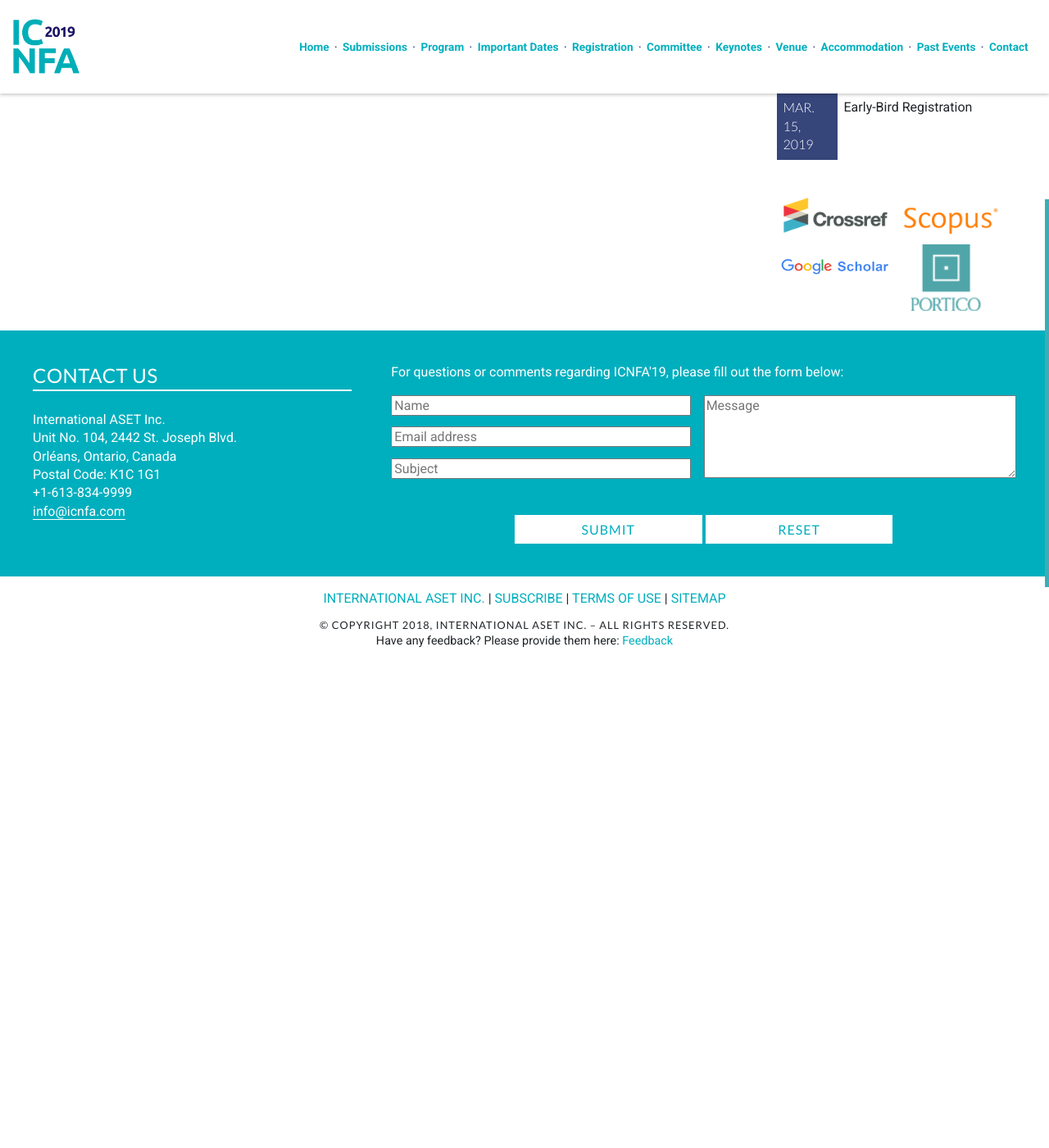
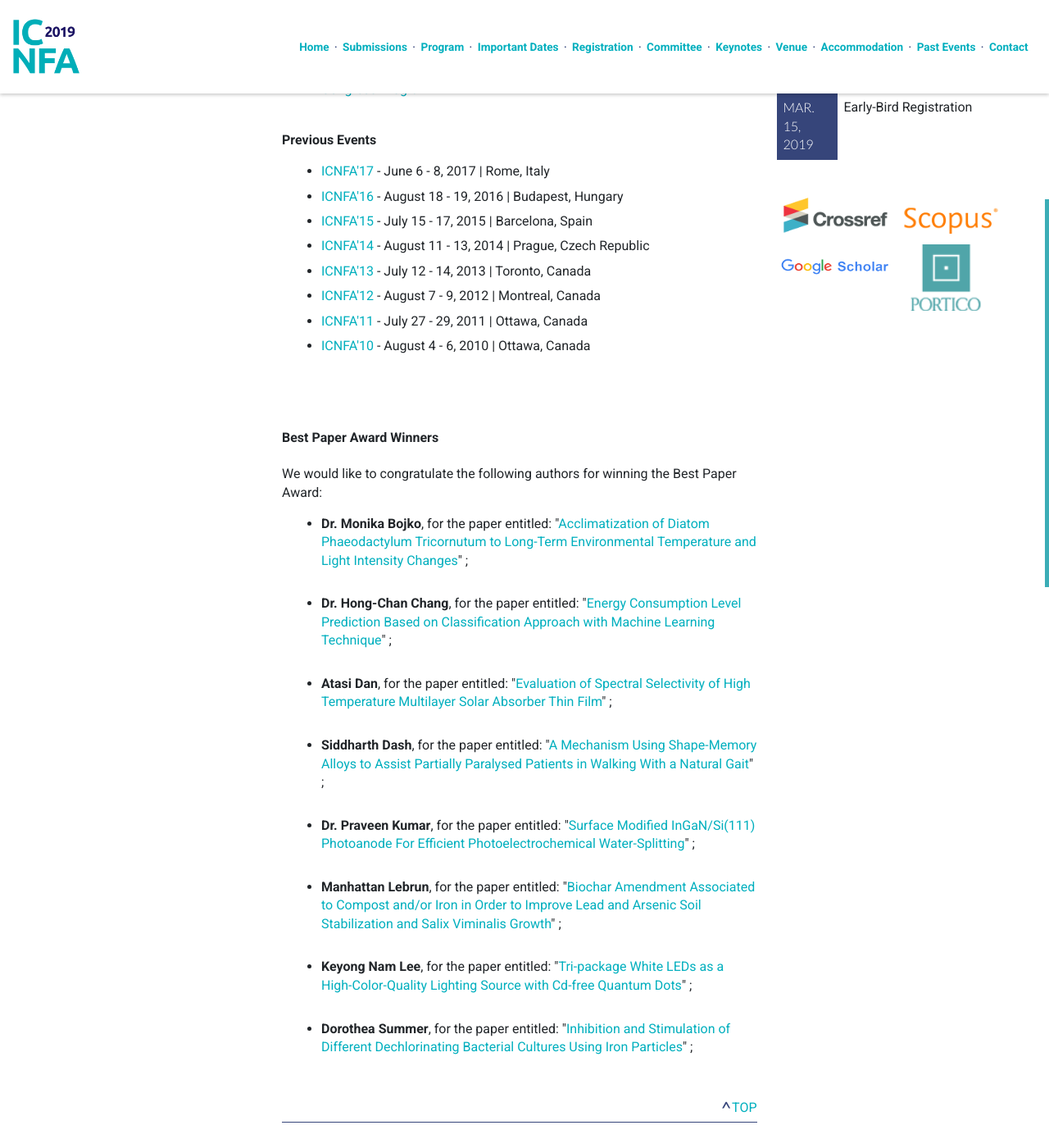
Before and after one commit to intaset/icnfa, a Jekyll site: the page built from past-events.html, in a window 1280 px wide and 1400 px high, scrolled down 720 px. Shown: the whole window at 82% size. Built offline with Jekyll 4.4.1, drawn with Linux system fonts in a browser that asks for light colours; nearby versions of some CDN libraries; Markdown is read by kramdown in place of the engine named in the settings; comment, search, counter and statistics services are not loaded; before the commit the page ends 1528 px from its top, so only the background shows below that; some of the changed text lies outside the part shown.

Commit message:
added past events

```diff
--- a/index.html
+++ b/index.html
@@ -26,7 +26,10 @@ keyword: nanotechnology conference, conference on nanotechnology 2019, nanofluid
               <li>selected papers from the congress will be submitted for possible publication in the <strong><a  class="body-link" href="http://ijtan.avestia.com/" target="_blank">International Journal of Theoretical and Applied Nanotechnology (IJTAN)</a></strong> (publication fees may apply)</li>
             </ul>
 
-    <p class="body">To learn more about the previous event in this conference series, please visit: <a href="/past-events/" class="body-link">Past Event</a>.</p>
+     <br>
+      <h2>Past Event</h2>
+            <iframe width="100%" height="330" src="https://www.youtube.com/embed/KjLwhC2CYEg" frameborder="0" allowfullscreen></iframe>
+      <p>For more information about of the previous event, please visit: <a href="/past-events" class="body-link">Past Event</a></p>
 
     <br>
     <h2>Paper Topics</h2>
--- a/past-events.html
+++ b/past-events.html
@@ -10,18 +10,28 @@ keyword: nanotechnology conference, nanofluid conference, nanomaterial conferenc
   <div class="unit-spacer content">
 
   	<h3>Past Events</h3>
-    <p class="body">Information about the last conference in this conference series will be available soon. Thank you for your patience.</p>
-    <!--<span class="anchor" id="top"></span>
-    <p class="body">The previous event in this conference series, ICNFA, was held on June 6 - 8, 2017, in Rome, Italy. ICNFA is one of the 4 conferences that make up the World Congress on New Technologies (NewTech). Our year-long planning and organization of several committees resulted in the conference becoming a major success. Please see below some of the highlights of the event.</p>
+    <!-- <p class="body">Information about the last conference in this conference series will be available soon. Thank you for your patience.</p> -->
+      <p class="body"><b>The previous event in this conference series, ICNFA, was held on August 19 - 21, 2018, in Madrid, Spain.</b> ICNFA is one of the 4 conferences that make up the World Congress on New Technologies (NewTech'18). Our year-long planning and organization of several committees resulted in the conference becoming a major success. Please see below some of the highlights of the event.</p>
     <ul>
         <li><a href="#Awards" class="body-link">Best Paper Award Winners</a></li>
-    	<li><a href="#Proceedings" class="body-link">Congress Proceedings</a></li>
-        <li><a href="#Video" class="body-link">Video: NewTech'17 Congress</a></li>
+        <li><a href="#Proceedings" class="body-link">Congress Proceedings</a></li>
+        <li><a href="#Video" class="body-link">Video: NewTech'18 Congress</a></li>
         <li><a href="#Photos" class="body-link">Photos of the Congress</a></li>
-    	<li><a href="#Website" class="body-link">ICNFA'17 Website</a></li>
+        <li><a href="#Website" class="body-link">ICNFA'18 Website</a></li>
         <li><a href="#Program" class="body-link">Congress Program</a></li>
     </ul>
 
+        <p><strong>Previous Events</strong></p>
+    <ul>
+       <li><a href="http://2017.icnfa.com" target="_blank" class="body-link">ICNFA'17</a> - June 6 - 8, 2017 | Rome, Italy</li>
+       <li><a href="http://2016.icnfa.com" target="_blank" class="body-link">ICNFA'16</a> - August 18 - 19, 2016 | Budapest, Hungary</li>
+       <li><a href="http://2015.icnfa.com" target="_blank" class="body-link">ICNFA'15</a> - July 15 - 17, 2015 | Barcelona, Spain</li>
+       <li><a href="http://2014.icnfa.com" target="_blank" class="body-link">ICNFA'14</a> - August 11 - 13, 2014 | Prague, Czech Republic</li>
+       <li><a href="http://icnfa2013.international-aset.com/" target="_blank" class="body-link">ICNFA'13</a> - July 12 - 14, 2013 | Toronto, Canada</li>
+       <li><a href="https://international-aset.com/ICNFA2012/" target="_blank" class="body-link">ICNFA'12</a> - August 7 - 9, 2012 | Montreal, Canada</li>
+       <li><a href="https://international-aset.com/ICNFA2011/" target="_blank" class="body-link">ICNFA'11</a> - July 27 - 29, 2011 | Ottawa, Canada</li>
+        <li><a href="https://international-aset.com/2010_nanotechnology_conference/" target="_blank" class="body-link">ICNFA'10</a> - August 4 - 6, 2010 | Ottawa, Canada</li>
+    </ul>
 
 
     <br><br>
@@ -31,47 +41,54 @@ keyword: nanotechnology conference, nanofluid conference, nanomaterial conferenc
              <p class="body">We would like to congratulate the following authors for winning the Best Paper Award:</p>
 
             <ul>
-                <li><b> Dr. Barbara Paci </b><br>
-                    for the paper entitled: "<a href="http://avestia.com/NewTech2017_Proceedings/files/paper/ICNFA/ICNFA_136.pdf" class="body-link" target="_blank">Stability Enhancement in OPV: In-Situ Studies of Plasmonic Devices</a>"
-                </li>
-                <li><b> Dr. Xingding Zhou </b><br>
-                    for the paper entitled: "<a href="http://avestia.com/NewTech2017_Proceedings/files/paper/ICBB/ICBB_121.pdf" class="body-link" target="_blank">Strain Development for Water Assimilable Organic Carbon Detection</a>"
-                </li>
-                <li><b> Dr. Chengci Chen </b><br>
-                    for the paper entitled: "<a href="http://avestia.com/NewTech2017_Proceedings/files/paper/ICEPR/ICEPR_134.pdf" class="body-link" target="_blank">Conservation Tillage and Nitrogen Management for Sugarbeet Production</a>"
-                </li>
-                <li><b> Ildikó Fekete-Kertész </b><br>
-                    for the paper entitled: "<a href="http://avestia.com/NewTech2017_Proceedings/files/paper/ICEPR/ICEPR_172.pdf" class="body-link" target="_blank">The Combined Ecotoxicity of nTiO<sub>2</sub> and Coexisting Micropollutants in the Aquatic Ecosystem</a>"
-                </li>
-                <li><b> Dr. Denisa Ficai </b><br>
-                    for the paper entitled: "<a href="http://avestia.com/NewTech2017_Proceedings/files/paper/ICNFA/ICNFA_117.pdf" class="body-link" target="_blank">Collagen/Hydroxyapatite Composite Supports for Bone Tissue Engineering</a>"
-                </li>
-                <li><b> Mr. Vinod Kadam </b><br>
-                    for the paper entitled: "<a href="http://avestia.com/NewTech2017_Proceedings/files/paper/ICNFA/ICNFA_120.pdf" class="body-link" target="_blank">Bilayer Electrospun Nanofibre Structures to Improve Quality Factor in Air Filtration</a>"
-                </li>
+                <li><b>Dr. Monika Bojko</b>,
+                    for the paper entitled: "<a href="http://doi.org/10.11159/icepr18.146" target="_blank" class="body-link">Acclimatization of Diatom Phaeodactylum Tricornutum to Long-Term Environmental Temperature and Light Intensity Changes</a>" ;</li><br>
+
+                <li><b>Dr. Hong-Chan Chang</b>,
+                    for the paper entitled: "<a href="http://doi.org/10.11159/icert18.108" target="_blank" class="body-link">Energy Consumption Level Prediction Based on Classification Approach with Machine Learning Technique</a>" ;</li><br>
+
+                <li><b>Atasi Dan</b>,
+                    for the paper entitled: "<a href="http://doi.org/10.11159/icnfa18.128" target="_blank" class="body-link">Evaluation of Spectral Selectivity of High Temperature Multilayer Solar Absorber Thin Film</a>" ;</li><br>
+
+                <li><b>Siddharth Dash</b>,
+                    for the paper entitled: "<a href="http://doi.org/10.11159/icbb18.105" target="_blank" class="body-link">A Mechanism Using Shape-Memory Alloys to Assist Partially Paralysed Patients in Walking With a Natural Gait</a>" ;</li><br>
+
+                <li><b>Dr. Praveen Kumar</b>,
+                    for the paper entitled: "<a href="http://doi.org/10.11159/icnfa18.126" target="_blank" class="body-link">Surface Modified InGaN/Si(111) Photoanode For Efficient Photoelectrochemical Water-Splitting</a>" ;</li><br>
+
+                <li><b>Manhattan Lebrun</b>,
+                    for the paper entitled: "<a href="http://doi.org/10.11159/icepr18.131" target="_blank" class="body-link">Biochar Amendment Associated to Compost and/or Iron in Order to Improve Lead and Arsenic Soil Stabilization and Salix Viminalis Growth</a>" ;</li><br>
+
+                <li><b>Keyong Nam Lee</b>,
+                    for the paper entitled: "<a href="http://doi.org/10.11159/icnfa18.109" target="_blank" class="body-link">Tri-package White LEDs as a High-Color-Quality Lighting Source with Cd-free Quantum Dots</a>" ;</li><br>
+
+                <li><b>Dorothea Summer</b>,
+                    for the paper entitled: "<a href="http://doi.org/10.11159/icepr18.162" target="_blank" class="body-link">Inhibition and Stimulation of Different Dechlorinating Bacterial Cultures Using Iron Particles</a>" ;</li><br>
+
             </ul>
-    <div class="top"><a href="#top">top</a></div>
+    <div class="top"><a href="#top" class="body-link">top</a></div>
     <div class="border"></div>
 
 
     <br><br>
     <span class="anchor" id="Proceedings"></span>
-            <h4>NewTech'17 Congress Proceedings</h4>
-
-            <p class="body">Proceedings of the 3<sup>rd</sup> World Congress on New Technologies (NewTech'17) are open acess. You can find them in the link below.</p>
-            <center><a href="http://avestia.com/NewTech2017_Proceedings/" target="_blank"><img src="../img/NewTech17.png" class="flex-sponsor" style="width:50%;"></a><br><b>ISBN:</b>
-        	978-1-927877-31-9<br>
-        	<b>ISSN </b>
-        	2369-8128<br></center>
-    <div class="top"><a href="#top">top</a></div>
+            <h4>NewTech'18 Conference Proceedings</h4>
+          <br>
+          <p class="body">Proceedings of the 4<sup>th</sup> World Congress on New Technologies (NewTech'18) are open acess. You can find them in the link below.</p>
+            <center><a href="https://avestia.com/NewTech2018_Proceedings/" target="_blank"><img src="/img/NewTech18.png" class="flex-sponsor" style="width:50%;"></a><br>
+            <b>ISBN:</b>
+            978-1-927877-50-0<br>
+            <b>ISSN </b>
+            2369-8128<br></center>
+    <div class="top"><a href="#top" class="body-link">top</a></div>
     <div class="border"></div>
 
 
      <br><br>
             <span class="anchor" id="Video"></span>
-            <h4>Video: NewTech'17 Congress</h4>
-            <iframe width="100%" height="350" src="https://www.youtube.com/embed/ggrscLpuY-Q" frameborder="0" allowfullscreen></iframe>
-    <div class="top"><a href="#top">top</a></div>
+            <h4>Video: NewTech'18 Congress</h4>
+            <iframe width="100%" height="350" src="https://www.youtube.com/embed/KjLwhC2CYEg" frameborder="0" allowfullscreen></iframe>
+    <div class="top"><a href="#top" class="body-link">top</a></div>
     <div class="border"></div>
 
 
@@ -79,20 +96,20 @@ keyword: nanotechnology conference, nanofluid conference, nanomaterial conferenc
     <span class="anchor" id="Photos"></span>
             <h4>Photos of the Congress</h4>
 
-            <p class="body">To view the photos taken during the NewTech'17 Congress please visit: <a href="http://newtechcongress.com/NewTech17Pictures/" target="_blank" class="body-link">www.newtechcongress.com/NewTech17Pictures</a>.</p>
+            <p class="body">To view the photos taken during the NewTech'18 Congress please visit: <a href="https://2018.newtechcongress.com/photos" target="_blank" class="body-link">2018.newtechcongress.com/photos</a>.</p>
 
-    <div class="top"><a href="#top">top</a></div>
+    <div class="top"><a href="#top" class="body-link">top</a></div>
     <div class="border"></div>
 
 
 
     <br><br>
-	<span class="anchor" id="Website"></span>
-            <h4>ICNFA'17 Website</h4>
+    <span class="anchor" id="Website"></span>
+            <h4>ICNFA'18 Website</h4>
 
-            <p class="body">To view the website for the previous event in this conference series, please visit: <a href="http://2017.icnfa.com" target="_blank" class="body-link">www.2017.icnfa.com</a>.</p>
+            <p class="body">To view the website for the previous event in this conference series, please visit: <a href="http://2018.icnfa.com" target="_blank" class="body-link">www.2018.icnfa.com</a>.</p>
 
-    <div class="top"><a href="#top">top</a></div>
+    <div class="top"><a href="#top" class="body-link">top</a></div>
     <div class="border"></div>
 
 
@@ -100,15 +117,15 @@ keyword: nanotechnology conference, nanofluid conference, nanomaterial conferenc
     <span class="anchor" id="Program"></span>
             <h4>Congress Program</h4>
 
-            <p class="body">The Program for NewTech'17 is available in the link below.</p>
+            <p class="body">The Program for NewTech'18 is available in the link below.</p>
 
-            <center><a href="http://2017.icnfa.com/NewTech17_Program.pdf" class="body-link" target="_blank"><br>NewTech'17 Program</a></center>
-    <div class="top"><a href="#top">top</a></div>
+            <center><a href="https://2018.newtechcongress.com/program/" class="body-link" target="_blank"><br>NewTech'18 Program</a></center>
+    <div class="top"><a href="#top" class="body-link">top</a></div>
     <div class="border"></div>
 
 
 
-    <br><br>-->
+    <br><br>
 
 
   </div>
```
Also changed, not shown: 2 other files.
